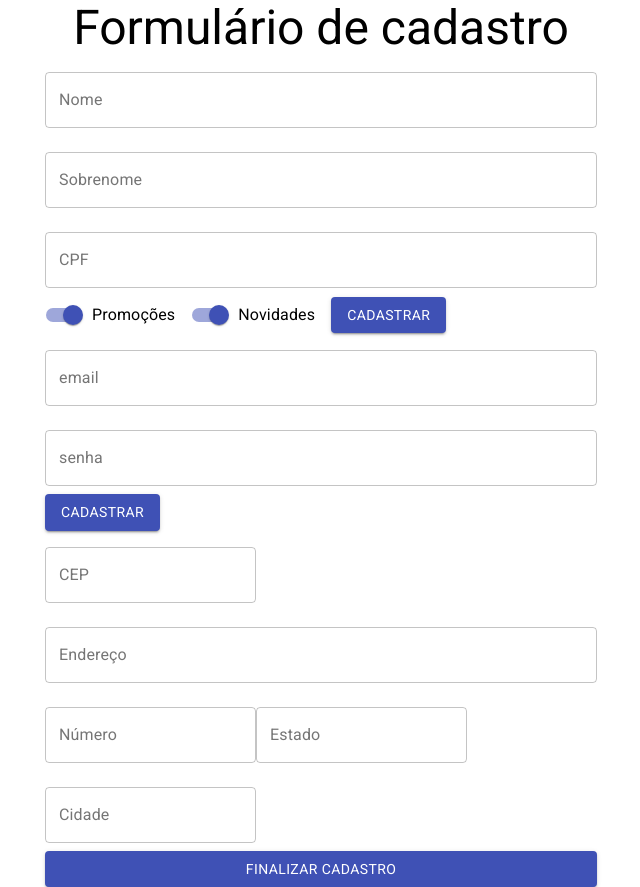
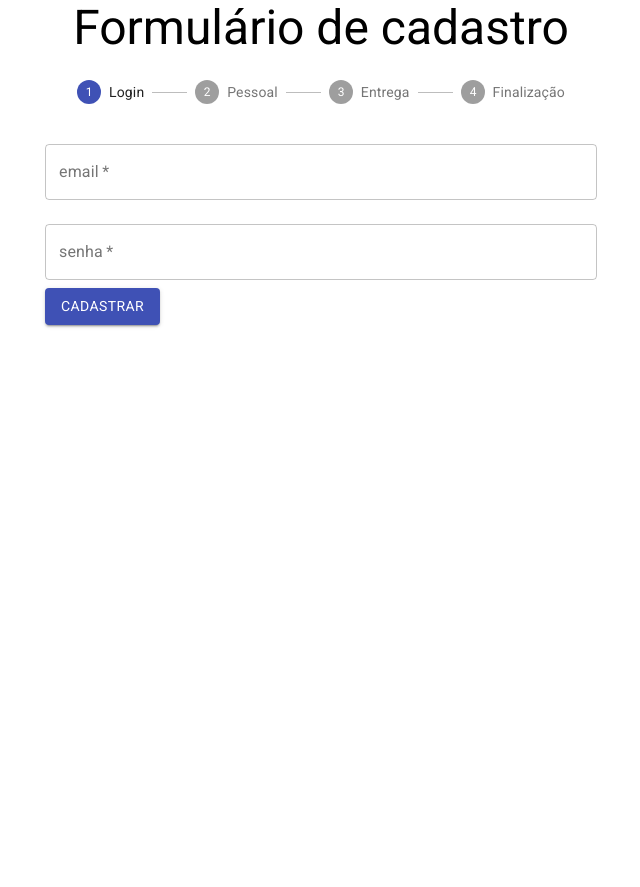
Before and after one commit to rcintra/react-alura, a React (Create React App) app: page / in a window 1280 px wide. Shown: the whole page, without its empty margins (319-959 px from the left). After the commit the page ends 800 px from the top, so only its background shows below. Built offline with nearby package versions, Linux system fonts and the light colour scheme.

Commit message:
Switch formularios

```diff
--- a/src/components/FormularioCadastro/DadosEntrega.jsx
+++ b/src/components/FormularioCadastro/DadosEntrega.jsx
@@ -1,18 +1,35 @@
-import React from 'react';
+import React, { useState } from 'react';
 const { TextField, Button } = require("@material-ui/core");
 
 
-function DadosEntrega() {
+function DadosEntrega({ aoEnviar }) {
+    const [cep, setCep] = useState("");
+    const [endereco, setEndereco] = useState("");
+    const [numero, setNumero] = useState("");
+    const [estado, setEstado] = useState("");
+    const [cidade, setCidade] = useState("");
     return (
-        <form>
+        <form
+            onSubmit={(event) => {
+            event.preventDefault();
+            aoEnviar({ cep, endereco, numero, estado, cidade });
+            }}
+        >
             <TextField
-                id="cep"
+                id={cep}
+                onChange={(event) => {
+                    setCep(event.target.value);
+                }}
                 label="CEP"
                 type="number"
                 variant="outlined"
                 margin="normal"/>
 
             <TextField
+                value={endereco}
+                onChange={(event) => {
+                    setEndereco(event.target.value);
+                }}
                 id="endereco"
                 label="Endereço"
                 type="text"
@@ -21,6 +38,10 @@
                 fullWidth/>
 
             <TextField
+                value={numero}
+                onChange={(event) => {
+                    setNumero(event.target.value);
+                }}
                 id="numero"
                 label="Número"
                 type="number"
@@ -28,6 +49,10 @@
                 margin="normal" />
 
             <TextField
+                value={estado}
+                onChange={(event) => {
+                    setEstado(event.target.value);
+                }}
                 id="estado"
                 label="Estado"
                 type="text"
@@ -35,9 +60,13 @@
                 margin="normal" />
 
             <TextField
+                value={cidade}
+                onChange={(event) => {
+                    setCidade(event.target.value);
+                }}
                 id="cidade"
                 label="Cidade"
-                type="number"
+                type="text"
                 variant="outlined"
                 margin="normal" />
 
--- a/src/components/FormularioCadastro/DadosPessoais.jsx
+++ b/src/components/FormularioCadastro/DadosPessoais.jsx
@@ -82,7 +82,9 @@
                 }
             />
 
-            <Button type="submit" variant="contained" color="primary">
+            <Button type="submit"
+                variant="contained"
+                color="primary"   >
                 Cadastrar
             </Button>
 
--- a/src/components/FormularioCadastro/DadosUsuario.jsx
+++ b/src/components/FormularioCadastro/DadosUsuario.jsx
@@ -1,21 +1,36 @@
-import React from 'react';
+import React, { useState } from 'react';
 const { TextField, Button } = require("@material-ui/core");
 
 
-function DadosUsuario() {
+function DadosUsuario({aoEnviar}) {
+    const [email, setEmail] = useState("");
+    const [senha, setSenha] = useState("");
     return (
-        <form>
+        <form onSubmit={(event) => {
+            event.preventDefault();
+            aoEnviar({ email, senha });
+        }}>
             <TextField
+                value={email}
+                onChange={(event) => {
+                    setEmail(event.target.value);
+                }}
                 id="email"
                 label="email"
                 type="email"
+                required="true"
                 variant="outlined"
                 margin="normal"
                 fullWidth/>
             <TextField
+                value={senha}
+                onChange={(event) => {
+                    setSenha(event.target.value);
+                }}
                 id="senha"
                 label="senha"
                 type="password"
+                required="true"
                 variant="outlined"
                 margin="normal"
                 fullWidth/>
--- a/src/components/FormularioCadastro/FormularioCadastro.jsx
+++ b/src/components/FormularioCadastro/FormularioCadastro.jsx
@@ -2,15 +2,48 @@
 import DadosPessoais from './DadosPessoais';
 import DadosUsuario from './DadosUsuario';
 import DadosEntrega from './DadosEntrega';
+import { useState } from 'react';
+import { useEffect } from 'react';
+import { Typography, Stepper, Step, StepLabel } from '@material-ui/core';
 
 function FormularioCadastro({aoEnviar, validarCpf}) {
-    return (
-        <>
-        <DadosPessoais aoEnviar={aoEnviar} validarCpf={validarCpf} />
-        <DadosUsuario />
-        <DadosEntrega />
-        </>
-    );
+    const [etapaAtual, setEtapaAtual] = useState(0);
+    const [dadosColetados, setDados] = useState({});
+
+    useEffect(() => {
+        if (etapaAtual === formularios.length-1) {
+            aoEnviar(dadosColetados);
+        }
+    })
+
+    const formularios = [
+        <DadosUsuario aoEnviar={coletarDados} />,
+        <DadosPessoais aoEnviar={coletarDados} validarCpf={validarCpf} />,
+        <DadosEntrega aoEnviar={coletarDados} />,
+        <Typography variant="h5">Obrigado pelo Cadastro</Typography>
+    ];
+
+    function coletarDados(dados) {
+        setDados({...dadosColetados, ...dados});
+        proximo();
+    }
+
+    function proximo() {
+        setEtapaAtual(etapaAtual + 1);
+    }
+
+    return <>
+        <Stepper activeStep={etapaAtual}>
+            <Step><StepLabel>Login</StepLabel></Step>
+            <Step><StepLabel>Pessoal</StepLabel></Step>
+            <Step><StepLabel>Entrega</StepLabel></Step>
+            <Step><StepLabel>Finalização</StepLabel></Step>
+        </Stepper>
+        {formularios[etapaAtual]}
+    </>
+
 }
 
+
+
 export default FormularioCadastro;
```
